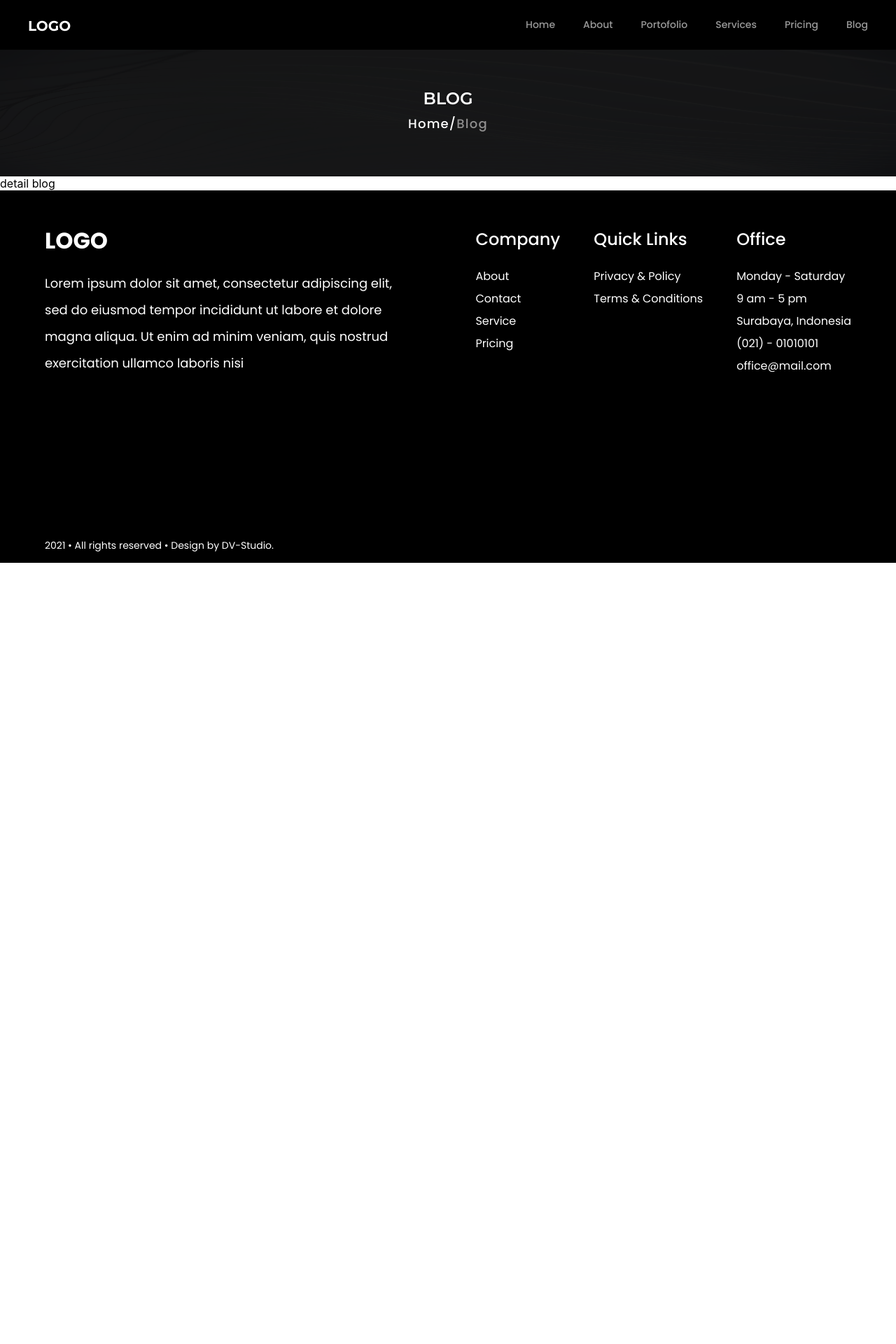
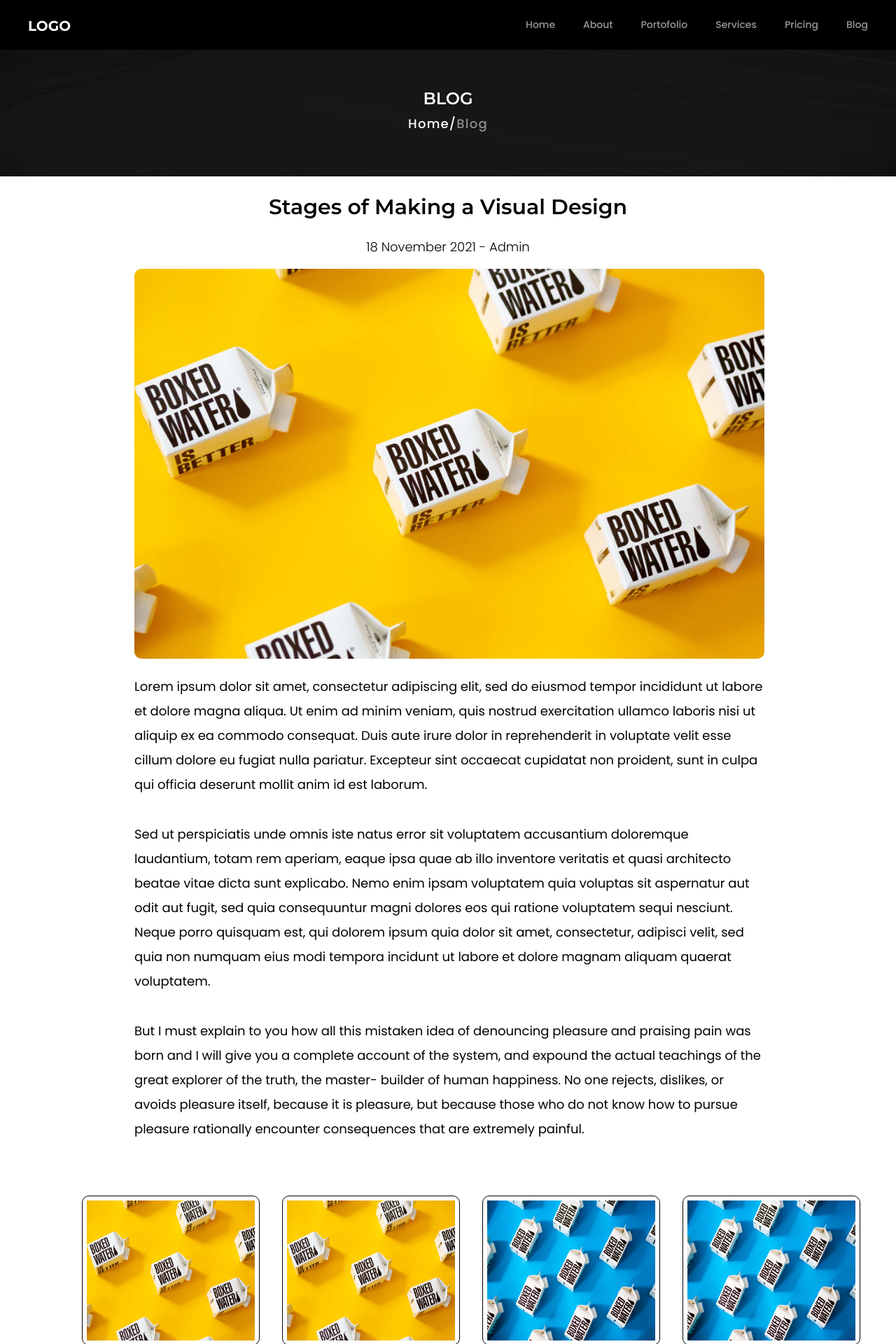
Before and after one commit to dikyriz/landing-page1, a React (Create React App) app: page / in a window 1280 px wide. Shown: the top 1920 px of the page at 70% size. Before the commit the page ends 804 px from the top, so only its background shows below. Built offline with nearby package versions, Linux system fonts and the light colour scheme.

Commit message:
update pages and add style

```diff
--- a/src/singlePage/DetailBlog.js
+++ b/src/singlePage/DetailBlog.js
@@ -1,7 +1,47 @@
+import { CardOneBlog, CardTwoBlog } from '../assets';
+import './css/detailBlog.css';
+
 export default function DetailBlog() {
     return (
-        <section>
-            detail blog
+        <section className='section-detailBlog'>
+            <div className='container-detailBlog'>
+                <h1 className='title-detailBlog'>Stages of Making a Visual Design</h1>
+                <p className='date-detailBlog'>18 November 2021  -  Admin</p>
+                <img src={CardOneBlog} alt='card-detail' className='img-card-detail'/>
+                <p className='descriptions-detail-blog'>
+                    Lorem ipsum dolor sit amet, consectetur adipiscing elit, sed do eiusmod tempor incididunt ut labore et dolore magna
+                    aliqua. Ut enim ad minim veniam, quis nostrud exercitation ullamco laboris nisi ut aliquip ex ea commodo consequat.
+                    Duis aute irure dolor in reprehenderit in voluptate velit esse cillum dolore eu fugiat nulla pariatur. Excepteur sint
+                    occaecat cupidatat non proident, sunt in culpa qui officia deserunt mollit anim id est laborum.
+
+                    <span className='descriptions-detail-blog-child'>Sed ut perspiciatis unde omnis iste natus error sit voluptatem accusantium doloremque laudantium, totam rem
+                    aperiam, eaque ipsa quae ab illo inventore veritatis et quasi architecto beatae vitae dicta sunt explicabo. Nemo enim
+                    ipsam voluptatem quia voluptas sit aspernatur aut odit aut fugit, sed quia consequuntur magni dolores eos qui ratione
+                    voluptatem sequi nesciunt. Neque porro quisquam est, qui dolorem ipsum quia dolor sit amet, consectetur, adipisci
+                    velit, sed quia non numquam eius modi tempora incidunt ut labore et dolore magnam aliquam quaerat voluptatem.</span>
+
+                    <span className='descriptions-detail-blog-child'>But I must explain to you how all this mistaken idea of denouncing pleasure and praising pain was born and I will give
+                    you a complete account of the system, and expound the actual teachings of the great explorer of the truth, the master-
+                    builder of human happiness. No one rejects, dislikes, or avoids pleasure itself, because it is pleasure, but because those
+                    who do not know how to pursue pleasure rationally encounter consequences that are extremely painful.</span>
+                </p>
+            </div>
+            <div className='pictures'>
+                <ul className='list-items-blog'>
+                    <li className='item-blog'>
+                        <img src={CardOneBlog} alt='pictures' className='img-picture'/>
+                    </li>
+                    <li className='item-blog'>
+                        <img src={CardOneBlog} alt='pictures' className='img-picture'/>
+                    </li>
+                    <li className='item-blog'>
+                        <img src={CardTwoBlog} alt='pictures' className='img-picture'/>
+                    </li>
+                    <li className='item-blog'>
+                        <img src={CardTwoBlog} alt='pictures' className='img-picture'/>
+                    </li>
+                </ul>
+            </div>
         </section>
     );
 }
--- /dev/null
+++ b/src/singlePage/css/detailBlog.css
@@ -0,0 +1,74 @@
+.section-detailBlog {
+    height: 1798px;
+    margin: auto;
+    width: 70%;
+    position: relative;
+}
+
+.container-detailBlog {
+    margin-bottom: 10em;
+}
+
+.title-detailBlog {
+    font-family: 'Montserrat', sans-serif;
+    font-size: 30px;
+    font-weight: 600;
+    text-align: center;
+}
+
+.date-detailBlog {
+    font-family: 'Poppins', sans-serif;
+    font-size: 18px;
+    font-weight: 300;
+    text-align: center;
+}
+
+.img-card-detail {
+    height: 557px;
+    width: 900px;
+    border-radius: 10px;
+    object-fit: cover;
+}
+
+.descriptions-detail-blog {
+    width: 900px;
+    height: 585px;
+    font-family: 'Poppins', sans-serif;
+    font-size: 18px;
+    font-weight: 400;
+    display: flex;
+    flex-direction: column;
+    line-height: 35px;
+}
+
+.descriptions-detail-blog-child {
+    margin-top: 2em;
+}
+
+.img-picture {
+    width: 240px;
+    height: 200px;
+}
+
+.list-items-blog {
+    display: flex;
+    margin: 0;
+    padding: 0;
+}
+
+.item-blog {
+    list-style: none;
+    margin-right: 2em;
+    border: 1px solid #000;
+    padding: 6px 6px 2px 6px;
+    border-radius: 10px;
+}
+
+.item-blog:last-child {
+    margin-right: 0;
+}
+
+.pictures {
+    position: absolute;
+    left: -4.7em;
+}
```
